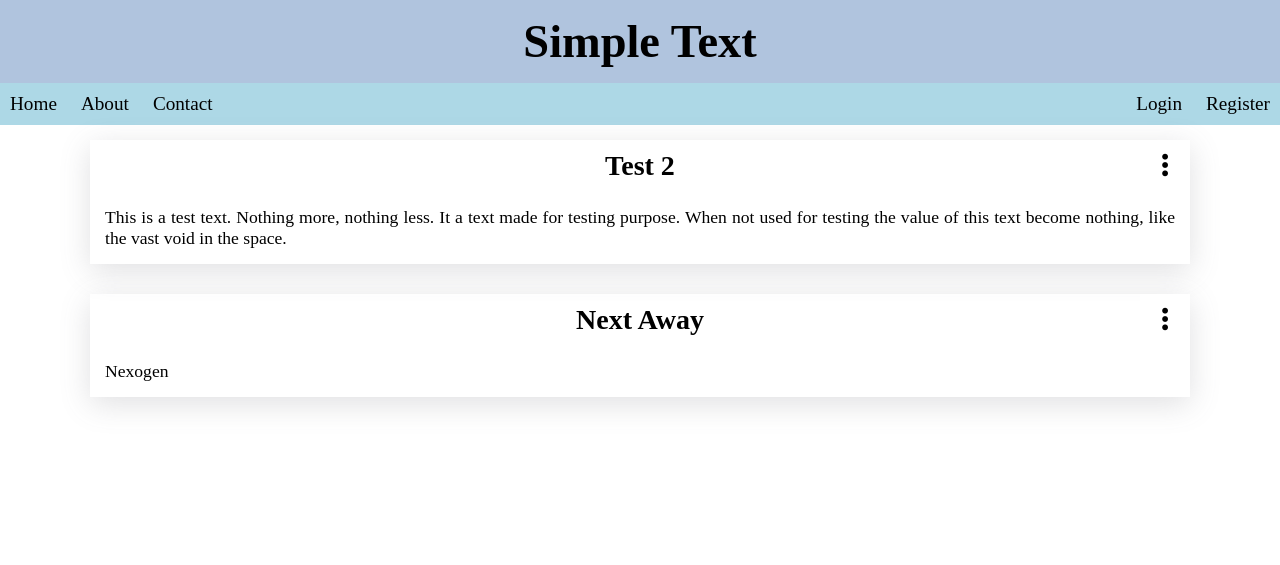
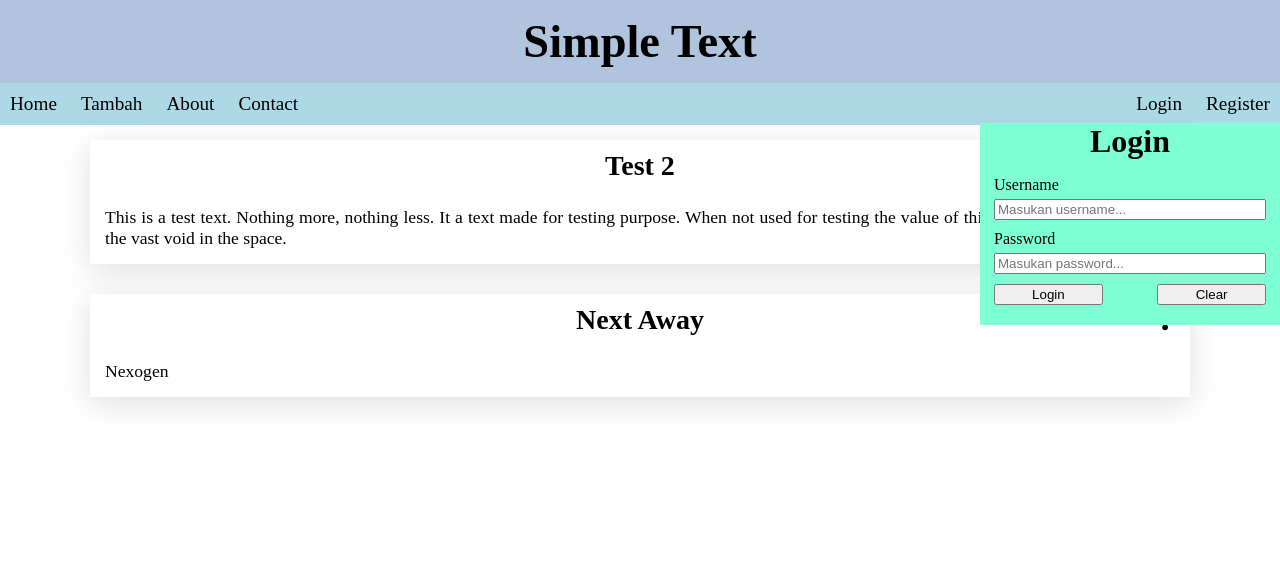
Before and after one commit to DarmaPutra55/Simple-Article, a PHP site: page /index/ in a window 1280 px wide. Shown: the top 565 px of the page. Run offline with PHP 8.4, Linux system fonts and the light colour scheme; data comes from the database, SQL or seed files in the repository.

Commit message:
+Added registration logic. +Added a simple ui for login. +Refine the login logic. +Change the session.php into login.php. +Split the original login method in Database object into two, checkUserLogin and checkUserRegister. +Both method is handeled by checkUser method.

```diff
--- a/WhatILearn.txt
+++ b/WhatILearn.txt
@@ -48,3 +48,6 @@ XXX
 +Don't use space on RewriteRule's []:
 [NC, L] <- ERROR!
 [NC,L] <- GOOD!
+
+XXX
++Before echoing an associative array in php, make sure to use JSON ENCODE first! You are sending a JSON, not a pure array.
--- a/css/simple.css
+++ b/css/simple.css
@@ -23,6 +23,9 @@ body .main-wrapper .header-wrapper {
   min-height: 15vh;
   width: 100%;
   background-color: lightsteelblue;
+  position: relative;
+  top: 0;
+  left: 0;
   display: -webkit-box;
   display: -ms-flexbox;
   display: flex;
@@ -66,6 +69,9 @@ body .main-wrapper .header-wrapper .header-text-wrapper .header-text h1 {
 }
 
 body .main-wrapper .header-wrapper .header-menu-wrapper {
+  position: relative;
+  top: 0;
+  left: 0;
   padding: 10px 0;
   background-color: lightblue;
   -webkit-box-flex: 0;
@@ -99,6 +105,88 @@ body .main-wrapper .header-wrapper .header-menu-wrapper nav a {
   color: black;
   padding: 0 10px;
   font-size: 1.2rem;
+}
+
+body .main-wrapper .header-wrapper .header-menu-wrapper .login-menu-wrapper {
+  height: -webkit-fit-content;
+  height: -moz-fit-content;
+  height: fit-content;
+  width: 300px;
+  background-color: aquamarine;
+  position: absolute;
+  z-index: 1;
+  top: 40px;
+  right: 0;
+  overflow: hidden;
+  display: -webkit-box;
+  display: -ms-flexbox;
+  display: flex;
+  -webkit-box-orient: vertical;
+  -webkit-box-direction: normal;
+      -ms-flex-direction: column;
+          flex-direction: column;
+}
+
+body .main-wrapper .header-wrapper .header-menu-wrapper .login-menu-wrapper .login-text-wrapper {
+  height: 20%;
+  width: 100%;
+  display: -webkit-box;
+  display: -ms-flexbox;
+  display: flex;
+  -webkit-box-align: center;
+      -ms-flex-align: center;
+          align-items: center;
+  -webkit-box-pack: center;
+      -ms-flex-pack: center;
+          justify-content: center;
+}
+
+body .main-wrapper .header-wrapper .header-menu-wrapper .login-menu-wrapper .login-text-wrapper h1 {
+  width: -webkit-fit-content;
+  width: -moz-fit-content;
+  width: fit-content;
+  margin: 0 0;
+}
+
+body .main-wrapper .header-wrapper .header-menu-wrapper .login-menu-wrapper .login-form-wrapper .login-form fieldset {
+  border: none;
+}
+
+body .main-wrapper .header-wrapper .header-menu-wrapper .login-menu-wrapper .login-form-wrapper .login-form fieldset .login-form-group-text {
+  margin: 10px 0;
+  display: -webkit-box;
+  display: -ms-flexbox;
+  display: flex;
+  -webkit-box-orient: vertical;
+  -webkit-box-direction: normal;
+      -ms-flex-direction: column;
+          flex-direction: column;
+}
+
+body .main-wrapper .header-wrapper .header-menu-wrapper .login-menu-wrapper .login-form-wrapper .login-form fieldset .login-form-group-text label {
+  margin-bottom: 5px;
+}
+
+body .main-wrapper .header-wrapper .header-menu-wrapper .login-menu-wrapper .login-form-wrapper .login-form fieldset .login-form-group-button {
+  margin: 10px 0;
+  display: -webkit-box;
+  display: -ms-flexbox;
+  display: flex;
+  -webkit-box-orient: horizontal;
+  -webkit-box-direction: normal;
+      -ms-flex-direction: row;
+          flex-direction: row;
+  -webkit-box-pack: justify;
+      -ms-flex-pack: justify;
+          justify-content: space-between;
+}
+
+body .main-wrapper .header-wrapper .header-menu-wrapper .login-menu-wrapper .login-form-wrapper .login-form fieldset .login-form-group-button input[type=button] {
+  width: 40%;
+}
+
+body .main-wrapper .header-wrapper .header-menu-wrapper .collapse {
+  max-height: 0px;
 }
 
 body .main-wrapper .header-wrapper .header-menu-wrapper .nav-mobile-opened {
@@ -321,14 +409,10 @@ body .main-wrapper .content-wrapper .article-content-wrapper .article-content-bo
   -webkit-box-direction: normal;
       -ms-flex-direction: column;
           flex-direction: column;
-  -webkit-box-align: center;
-      -ms-flex-align: center;
-          align-items: center;
 }
 
 body .main-wrapper .content-wrapper .article-content-wrapper .article-content-box .article-content-form fieldset .article-content-group-text label {
   margin: 10px 0;
-  display: block;
   font-size: calc(max(1.75vw, 1.75rem));
   width: -webkit-fit-content;
   width: -moz-fit-content;
@@ -336,13 +420,11 @@ body .main-wrapper .content-wrapper .article-content-wrapper .article-content-bo
 }
 
 body .main-wrapper .content-wrapper .article-content-wrapper .article-content-box .article-content-form fieldset .article-content-group-text input[type=text] {
-  width: calc(min(1100px, 100%));
   height: 5vh;
   font-size: calc(max(1vw, 1.1rem));
 }
 
 body .main-wrapper .content-wrapper .article-content-wrapper .article-content-box .article-content-form fieldset .article-content-group-text textarea {
-  width: calc(min(1100px, 100%));
   height: 45vh;
   resize: none;
   font-size: calc(max(1vw, 1.1rem));
--- a/css/simple.scss
+++ b/css/simple.scss
@@ -20,6 +20,9 @@ body {
             min-height: 15vh;
             width: 100%;
             background-color: lightsteelblue;
+            position: relative;
+            top: 0;
+            left: 0;
             display: flex;
             flex-direction: column;
 
@@ -42,6 +45,9 @@ body {
             }
 
             .header-menu-wrapper {
+                position: relative;
+                top: 0;
+                left: 0;
                 padding: 10px 0;
                 background-color: lightblue;
                 flex-grow: 0;
@@ -65,11 +71,71 @@ body {
                     }
                 }
 
+                .login-menu-wrapper {
+                    height: fit-content;
+                    width: 300px;
+                    background-color: aquamarine;
+                    position: absolute;
+                    z-index: 1;
+                    top: 40px;
+                    right: 0;
+                    overflow: hidden;
+                    display: flex;
+                    flex-direction: column;
+
+                    .login-text-wrapper{
+                        height: 20%;
+                        width: 100%;
+                        display: flex;
+                        align-items: center;
+                        justify-content: center;
+
+                        h1{
+                            width: fit-content;
+                            margin: 0 0;
+                        }
+                    }
+
+                    .login-form-wrapper{
+                        .login-form{
+                            fieldset{
+                                border: none;
+
+                                .login-form-group-text{
+                                    margin: 10px 0;
+                                    display: flex;
+                                    flex-direction: column;
+
+                                    label{
+                                        margin-bottom: 5px;
+                                    }
+                                }
+
+                                .login-form-group-button{
+                                    margin: 10px 0;
+                                    display: flex;
+                                    flex-direction: row;
+                                    justify-content: space-between;
+
+                                    input[type=button]{
+                                        width: 40%;
+                                    }
+                                }
+                            }
+                        }
+                    }
+                }
+
+                .collapse{
+                    max-height: 0px;
+                }
+
                 .nav-mobile-opened {
                     display: flex;
                     flex-direction: column;
                 }
             }
+
         }
 
         .content-wrapper {
@@ -103,27 +169,22 @@ body {
                                 margin: 10px 10px;
                                 display: flex;
                                 flex-direction: column;
-                                align-items: center;
 
                                 label{
                                     margin: 10px 0;
-                                    display: block;
                                     font-size: calc(max(1.75vw, 1.75rem));
                                     width: fit-content;
                                 }
 
                                 input[type=text]{
-                                    width: calc(min(1100px, 100%));
                                     height: 5vh;
                                     font-size: $normal-text-size;
                                 }
 
                                 textarea{
-                                    width: calc(min(1100px, 100%));
                                     height: 45vh;
                                     resize: none;
                                     font-size: $normal-text-size;
-                                    //overflow-y: scroll;
                                 }
                             }
 
--- a/index.html
+++ b/index.html
@@ -19,7 +19,7 @@
             <div class="header-menu-wrapper">
                 <nav class="menu-nav">
                     <a href="/index">Home</a>
-                    <a href="/tambah" class="hide">Tambah</a>
+                    <a href="/tambah">Tambah</a>
                     <a href="/about">About</a>
                     <a href="/contact">Contact</a>
                 </nav>
@@ -27,6 +27,29 @@
                     <a href="#">Login</a>
                     <a href="#">Register</a>
                 </nav>
+                <div class="login-menu-wrapper">
+                    <div class="login-text-wrapper">
+                        <h1>Login</h1>
+                    </div>
+                    <div class="login-form-wrapper">
+                        <form class="login-form">
+                            <fieldset>
+                                <div class="login-form-group-text">
+                                    <label for="log-username">Username</label>
+                                    <input type="text" id="login-username" name="log-username" placeholder="Masukan username...">
+                                </div>
+                                <div class="login-form-group-text">
+                                    <label for="log-password">Password</label>
+                                    <input type="password" id="login-password" name="log-password" placeholder="Masukan password...">
+                                </div>
+                                <div class="login-form-group-button">
+                                    <input type="button" value="Login">
+                                    <input type="button" value="Clear">
+                                </div>
+                            </fieldset>
+                        </form>
+                    </div>
+                </div>
             </div>
         </div>
         <div class="content-wrapper" id = "main-content-area">
--- a/js/article.js
+++ b/js/article.js
@@ -1,6 +1,5 @@
 import SubMenu from "/js/sub-article.js";
 import DBOperation from "/js/db.js";
-
 class Article {
     constructor(articleId, header, article) {
         this.mainBoxArea = document.getElementById('main-box');
--- a/js/sub-article.js
+++ b/js/sub-article.js
@@ -1,4 +1,4 @@
-import DBOperation from "/js/db.js";
+import DBOperation from "./db.js";
 
 export default class SubMenu {
     constructor() {
@@ -52,7 +52,9 @@ export default class SubMenu {
             const dbOperation = new DBOperation();
             const dbOperationResult = await dbOperation.deleteArticle(ArticleID);
             await DeleteCallback();
-            alert(dbOperationResult.Success);
+            if(dbOperationResult.status === "ok"){
+                alert('Data sucessfully deleted!');
+            }
         });
     }
 
--- a/php/checker.php
+++ /dev/null
@@ -1,3 +0,0 @@
-<?php
-    include_once('simple.php');
-    $db = new Database('localhost','root','','dummy_db');
--- a/php/delete.php
+++ b/php/delete.php
@@ -4,12 +4,12 @@
     $result;
 
     try{
-        $db = new Database('localhost','root','','dummy_db');
+        $db = new Database();
         $db->deleteArticle($article_id);
-        $result = json_encode(array("Success" => "Data sucessfully deleted!"));
+        $result = json_encode(array("status" => "ok"));
     }
     catch(Exception $error){
-        $result = json_encode(array("Error" => "Something went wrong!"));
+        $result = json_encode(array("status" => "error"));
     }
     finally{
         header('Content-Type: application/json; charset=utf-8');
--- a/php/fetch.php
+++ b/php/fetch.php
@@ -7,11 +7,11 @@
     $result;
 
     try{
-        $db = new Database('localhost','root','','dummy_db');
+        $db = new Database();
         $result = json_encode($db->fetchArticle($aricleID));
     }
     catch(Exception $error){
-        $result = json_encode(array("Error" => "Something went wrong!"));
+        $result = json_encode(array("status" => "error"));
     }
     finally{
         header('Content-Type: application/json; charset=utf-8');
--- a/php/insert.php
+++ b/php/insert.php
@@ -7,12 +7,12 @@
     $result;
 
     try{
-        $db = new Database('localhost','root','','dummy_db');
+        $db = new Database();
         $db->insertArticle($articleTitle, $articleContent, $date, $uploader);
-        $result = json_encode(array("Success" => "Data sucessfully added!"));
+        $result = json_encode(array("status" => "ok"));
     }
     catch(Exception $error){
-        $result = json_encode(array("Error" => "Something went wrong!"));
+        $result = json_encode(array("status" => "error"));
     }
     finally{
         header('Content-Type: application/json; charset=utf-8');
--- a/php/simple.php
+++ b/php/simple.php
@@ -2,12 +2,12 @@
   class Database{
     //private string $request = $_SERVER['REQUEST_METHOD'];
 
-    public function __construct(string $server, string $username, string $password, string $database)
+    public function __construct()
     {
-      $this->server = $server;
-      $this->username = $username;
-      $this->password = $password;
-      $this->database = $database;
+      $this->server = 'localhost';
+      $this->username = 'root';
+      $this->password = '';
+      $this->database = 'dummy_db';
       //$this->checkDb();
     }
 
@@ -70,17 +70,43 @@
       $statement->execute();
     }
 
-    public function loginUser(string $username, string $password){
-      $conntection = $this->connectDB();
-      $statement = $conntection->prepare("SELECT COUNT(username) as Status FROM tb_user WHERE username = ? AND password = ?");
+    public function checkUser(string $username, string $password = null){
+      if($password === null){
+        $result = $this->checkUserRegister($username);
+      }
+      else{
+        $result = $this->checkUserLogin($username, $password);
+      }
+
+      if($result[0]['Status'] === 1){
+        return true;
+      }
+      return false;
+    }
+
+    private function checkUserLogin(string $username, string $password){
+      $connection = $this->connectDB();
+      $statement = $connection->prepare("SELECT COUNT(username) as Status FROM tb_user WHERE username = ? AND password = ?");
       $statement->bind_param("ss", $username, $password);
       $statement->execute();
       $resultRaw = $statement->get_result();
-      $result = $resultRaw->fetch_all(MYSQLI_ASSOC);
-      if($result[0]['Status'] === 1){
-        return "Found User.";
-      }
-      return "User not found!";
+      return $resultRaw->fetch_all(MYSQLI_ASSOC);
+    }
+
+    private function checkUserRegister(string $username){
+      $connection = $this->connectDB();
+      $statement = $connection->prepare("SELECT COUNT(username) as Status FROM tb_user WHERE username = ?");
+      $statement->bind_param("s", $username);
+      $statement->execute();
+      $resultRaw = $statement->get_result();
+      return $resultRaw->fetch_all(MYSQLI_ASSOC);
+    }
+
+    public function registerUser(string $username, string $password){
+      $connection = $this->connectDB();
+      $statement = $connection->prepare("INSERT INTO tb_user(username, password) VALUES(?, ?)");
+      $statement->bind_param("ss", $username, $password);
+      $statement->execute();
     }
 
     /* TODO: Check database and table, if database no exist, make one. Same goes with the table
--- a/php/update.php
+++ b/php/update.php
@@ -8,12 +8,12 @@
     $result;
 
     try{
-        $db = new Database('localhost','root','','dummy_db');
+        $db = new Database();
         $db->updateArticle($article_id, $article_header, $article_text, $uploader, $update_date);
-        $result = json_encode(array("Success" => "Data sucessfully updated!"));
+        $result = json_encode(array("status" => "ok"));
     }
     catch(Exception $error){
-        $result = json_encode(array("Error" => "Something went wrong!"));
+        $result = json_encode(array("status" => "error"));
     }
     finally{
         header('Content-Type: application/json; charset=utf-8');
--- a/view/article-editor.html
+++ b/view/article-editor.html
@@ -2,7 +2,7 @@
     <div class="article-content-box">
         <form class="article-content-form">
             <fieldset>
-                <input type="hidden" id="article-id" value="id">
+                <input type="hidden" id="article-id">
                 <div class = "article-content-group-text">
                     <label for="article-title-text">Title</label>
                     <input type="text" name="article-title-text" id="article-title" placeholder="Write your article title here..." required="true">
```
Also changed, not shown: js/article-editor.js (+12 -4 lines), php/register.php (added, +30 -0 lines), php/session-logic.php (+4 -5 lines), php/login.php (renamed from php/session.php), 1 other file.
